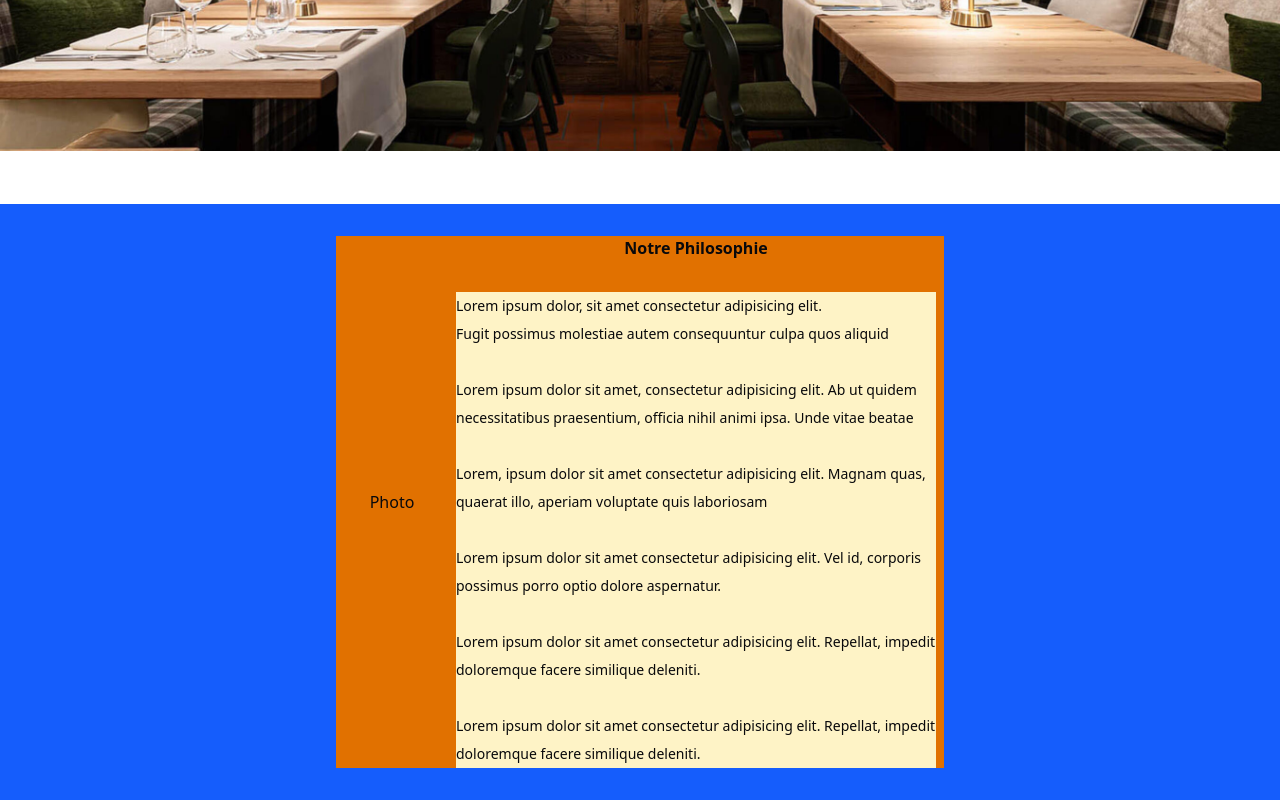
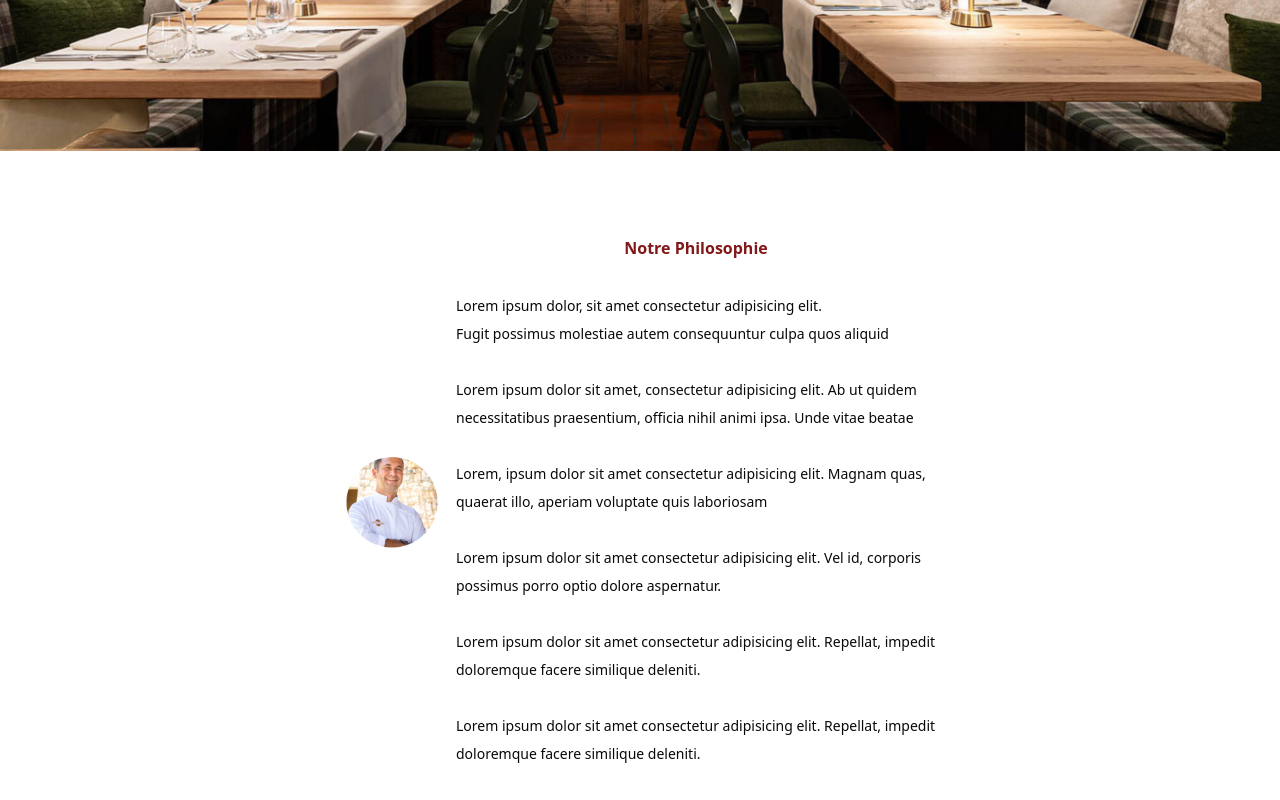
Before and after one commit to MikeZuck1/restaurant, a Next.js app: page / in a window 1280 px wide. Shown: the part 412-1212 px from the top of the page. Built offline with nearby package versions, Linux system fonts and the light colour scheme.

Commit message:
Worked on philosphy section.

```diff
--- a/app/history/page.tsx
+++ b/app/history/page.tsx
@@ -1,16 +1,17 @@
-// import Image from "next/images";
+import Image from "next/image";
+import Chief from "@/public/images/chief_kitchen.png";
 
 export default function History() {
   return (
     <>
       <section className="mt-[3rem]">
-        <div className="flex flex-row justify-between bg-blue-600 py-[2rem] px-[21rem] mx-auto">
-          <div className="bg-amber-600 w-[15rem] text-center flex items-center justify-around">
-            <h1>Photo</h1>
+        <div className="flex flex-row justify-between py-[2rem] px-[21rem] mx-auto">
+          <div className="w-[15rem] text-center flex items-center justify-around">
+            <Image src={Chief} alt="" />
           </div>
-          <div className="flex flex-col items-center justify-center bg-amber-600 px-[10rem] w-[31rem]">
-            <h1 className="font-bold">Notre Philosophie</h1>
-            <p className="mt-[2rem] bg-amber-100 w-[30rem] text-sm/7">
+          <div className="flex flex-col items-center justify-center px-[10rem] w-[31rem]">
+            <h1 className="font-bold text-red-900">Notre Philosophie</h1>
+            <p className="mt-[2rem] w-[30rem] text-sm/7">
               Lorem ipsum dolor, sit amet consectetur adipisicing elit. <br />{" "}
               Fugit possimus molestiae autem consequuntur culpa quos aliquid
               <br /> <br /> Lorem ipsum dolor sit amet, consectetur adipisicing
```
Also changed, not shown: public/images/chief_kitchen.png (added).
